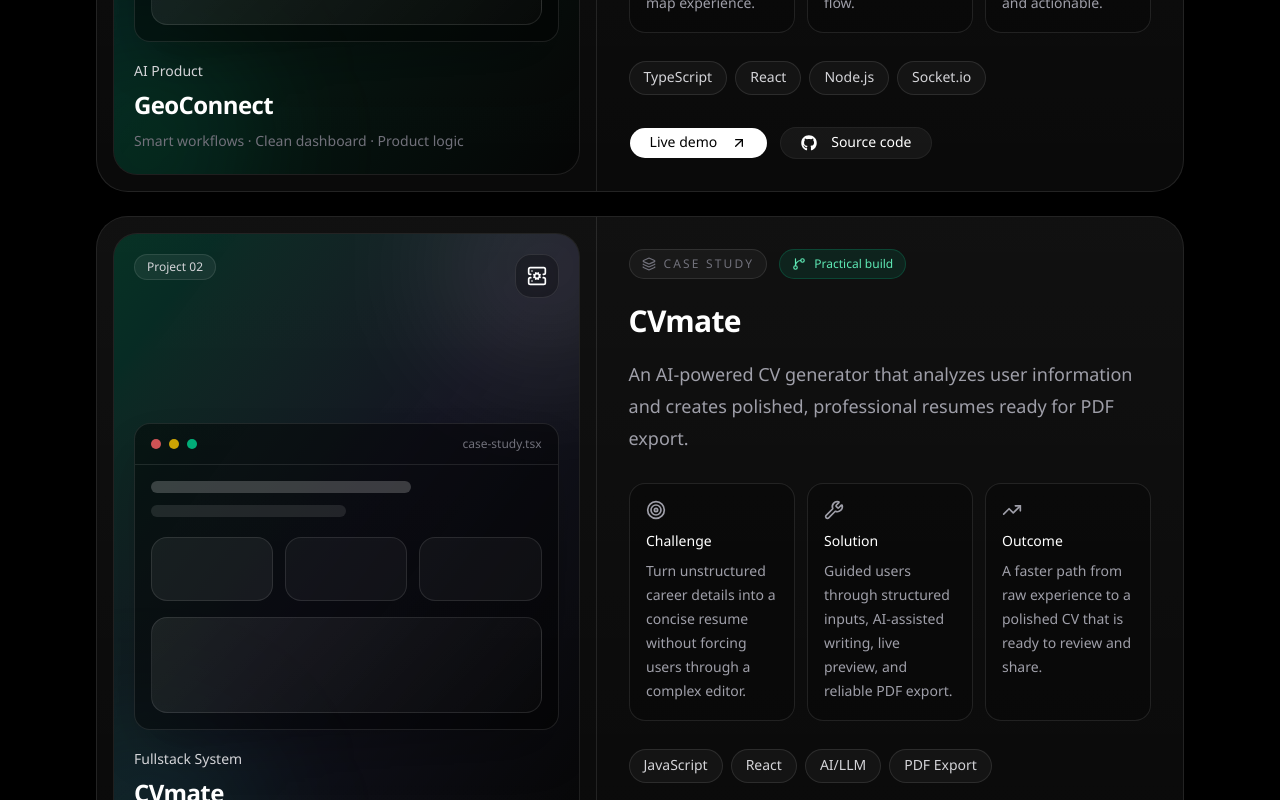
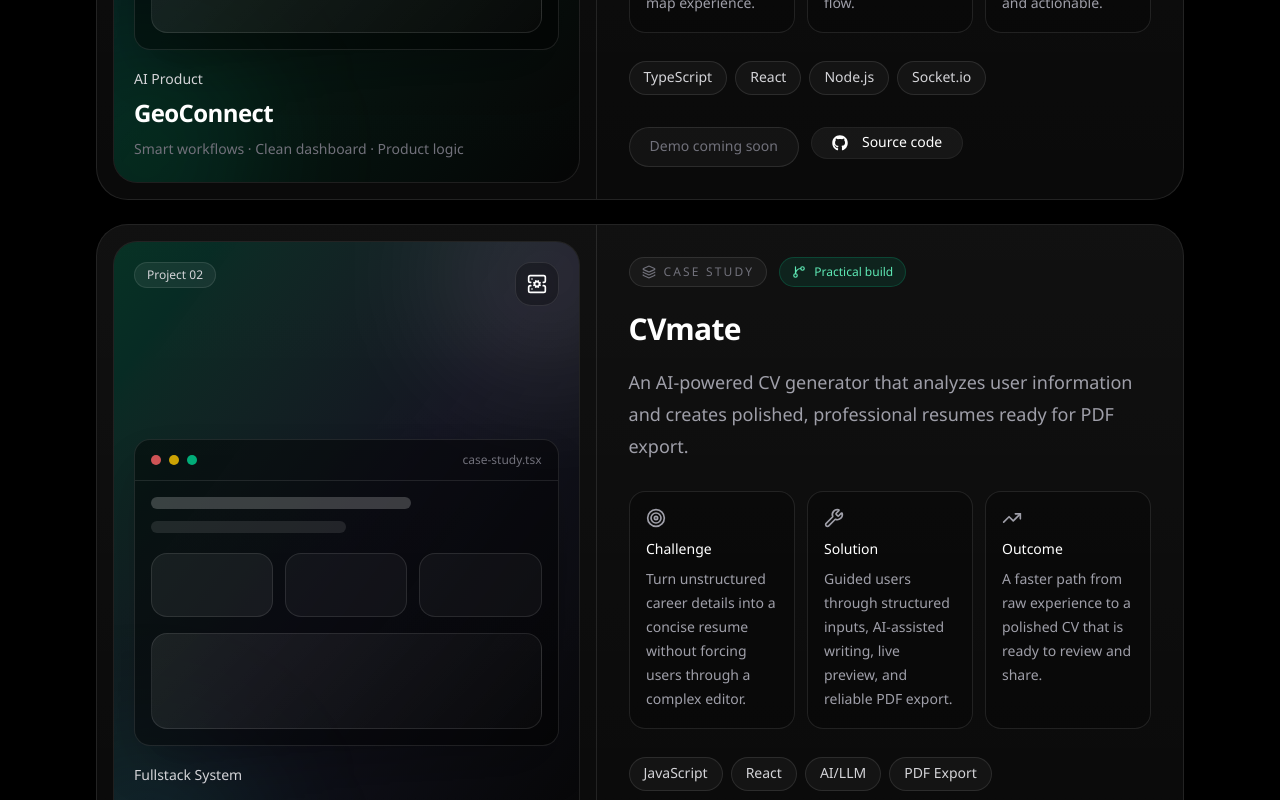
Before and after one commit to 5erax/pf, a React (Vite) app in the folder client/: page / in a window 1280 px wide. Shown: the part 6020-6820 px from the top of the page. Built offline with nearby package versions, Linux system fonts and the light colour scheme.

Commit message:
fix(projects): hide unavailable live demo links
Render a Demo coming soon state when a project has no live URL instead of opening a meaningless hash link in a new tab.

```diff
--- a/client/src/components/sections/ProjectsSection.tsx
+++ b/client/src/components/sections/ProjectsSection.tsx
@@ -186,6 +186,7 @@ export function ProjectsSection() {
         <MotionGroup className="grid gap-6">
           {projects.map((project, index) => {
             const visual = getProjectVisual(index);
+            const liveUrl = project.liveUrl;
 
             return (
               <MotionItem key={project.title} kind="card">
@@ -270,12 +271,13 @@ export function ProjectsSection() {
 
                     <MotionItem kind="cta">
                     <div className="mt-8 flex flex-col gap-3 sm:flex-row">
+                      {liveUrl ? (
                         <Button
                           asChild
                           className="rounded-full bg-white px-5 text-black transition-transform hover:-translate-y-0.5 hover:bg-zinc-200"
                         >
                           <a
-                          href={project.liveUrl}
+                            href={liveUrl}
                             target="_blank"
                             rel="noreferrer"
                           >
@@ -283,6 +285,11 @@ export function ProjectsSection() {
                             <ArrowUpRight className="ml-2 h-4 w-4" />
                           </a>
                         </Button>
+                      ) : (
+                        <span className="inline-flex min-h-10 items-center justify-center rounded-full border border-white/10 bg-white/[0.04] px-5 text-sm font-medium text-zinc-500">
+                          Demo coming soon
+                        </span>
+                      )}
 
                       <Button
                         asChild
```
Lines whose indentation alone changed are shown as unchanged.
